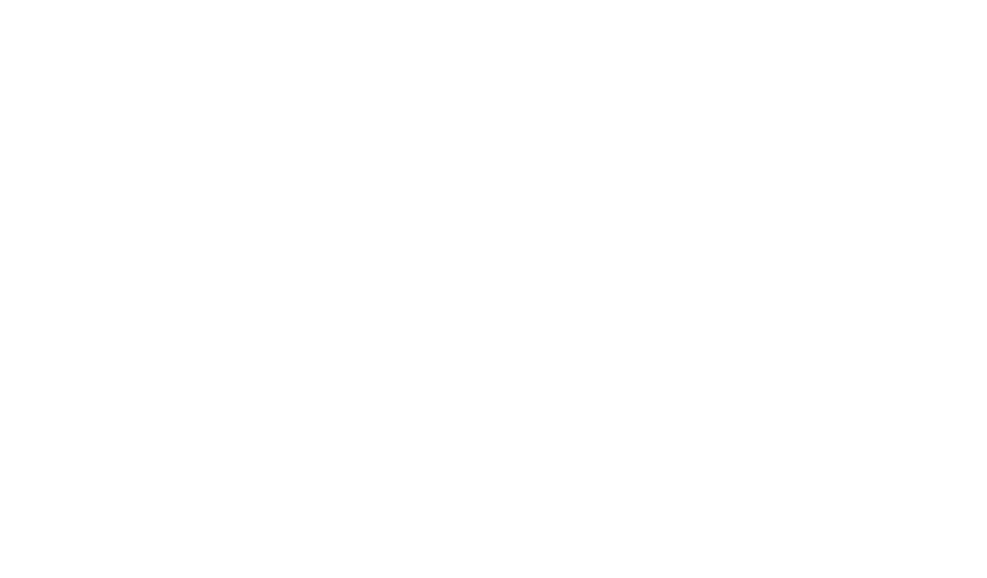
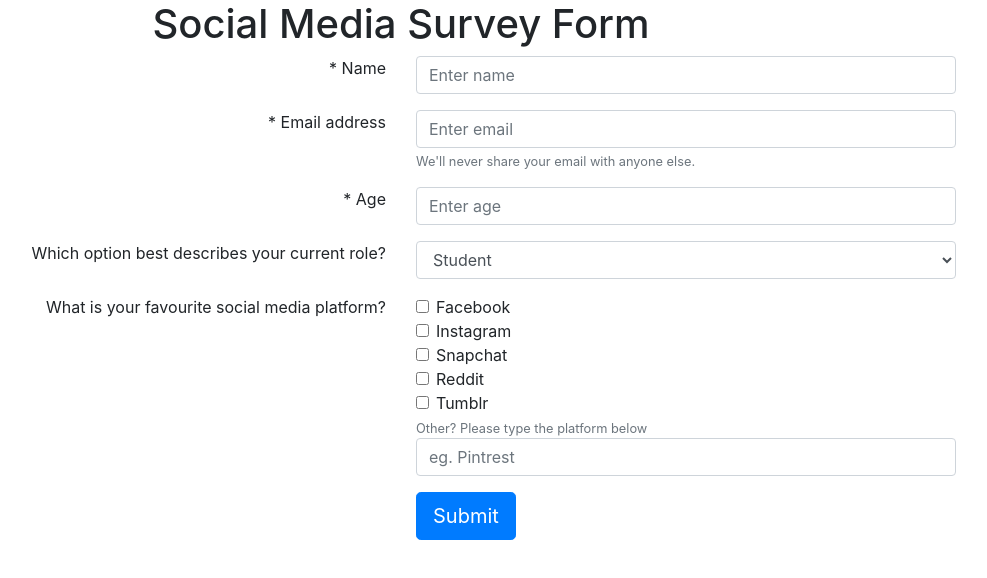
Before and after one commit to JimmyCN1/socialMediaSurveyPage, a plain HTML site: page index.html in a window 1280 px wide. Shown: the whole page, without its empty margins (239-1226 px from the left). Drawn offline with nearby package versions, Linux system fonts and the light colour scheme.

Commit message:
completed first half of form

```diff
--- a/index.html
+++ b/index.html
@@ -7,11 +7,92 @@
         <meta name="Social Media Survey" content="">
         <meta name="viewport" content="width=device-width, initial-scale=1">
         <link rel="stylesheet" href="https://stackpath.bootstrapcdn.com/bootstrap/4.3.1/css/bootstrap.min.css" integrity="sha384-ggOyR0iXCbMQv3Xipma34MD+dH/1fQ784/j6cY/iJTQUOhcWr7x9JvoRxT2MZw1T" crossorigin="anonymous">
-        <link rel="stylesheet" type="text.css" href="style.css">
+        <link rel="stylesheet" href="style.css">
     </head>
     <body>
-        <main>
-
+        <main class="container">
+            <header>
+                <div class="row justify-content-center">
+                    <h1 class="text-center">Social Media Survey Form</h1>
+                </div>
+            </header>
+            <form>
+                <div class="row form-group">
+                    <label for="name" class="col text-right">* Name</label>
+                    <div class="col">
+                        <input type="text" class="form-control" id="name" placeholder="Enter name">
+                    </div>
+                </div>
+                <div class="row form-group">
+                    <label for="email" class="col text-right">* Email address</label>
+                    <div class="col">
+                        <input type="email" class="form-control" id="email" placeholder="Enter email">
+                        <small id="emailHelp" class="form-text text-muted">We'll never share your email with anyone else.</small>
+                    </div>
+                </div>
+                <div class="row form-group">
+                    <label for="age" class="col text-right">* Age</label>
+                    <div class="col">
+                        <input type="number" class="form-control" id="age" placeholder="Enter age">
+                    </div>
+                </div>
+                <div class="row form-group">
+                    <label for="currentRole" class="col text-right">Which option best describes your current role?</label>
+                    <div class="col">
+                        <select id="currentRole" class="form-control">
+                            <option>Student</option>
+                            <option>Full-Time Job</option>
+                            <option>Prefer not to say</option>
+                            <option>Other</option>
+                        </select>
+                    </div>
+                </div>
+                <div class="row form-group">
+                    <label for="favouriteSocialMedia" class="col text-right">What is your favourite social media platform?</label>
+                    <div class="col">
+                        <div class="form-check">
+                            <input class="form-check-input" type="checkbox" id="faceBook">
+                            <label class="form-check-label" for="faceBook">
+                            Facebook
+                            </label>
+                        </div>
+                        <div class="form-check">
+                            <input class="form-check-input" type="checkbox" id="instagram">
+                            <label class="form-check-label" for="instagram">
+                            Instagram
+                            </label>
+                        </div>
+                        <div class="form-check">
+                            <input class="form-check-input" type="checkbox" id="snapchat">
+                            <label class="form-check-label" for="snapchat">
+                            Snapchat
+                            </label>
+                        </div>
+                        <div class="form-check">
+                            <input class="form-check-input" type="checkbox" id="reddit">
+                            <label class="form-check-label" for="reddit">
+                            Reddit
+                            </label>
+                        </div>
+                        <div class="form-check">
+                            <input class="form-check-input" type="checkbox" id="tumblr">
+                            <label class="form-check-label" for="tumblr">
+                            Tumblr
+                            </label>
+                        </div>
+                        <small id="emailHelp" class="form-text text-muted">Other? Please type the platform below</small>
+                        <input type="text" class="form-control" id="name" placeholder="eg. Pintrest">
+                    </div>
+                </div>
+            </form>
+            <footer>
+                <div class="row">
+                    <div class="col"></div>
+                    <div class="col">
+                        <button type="button" class="btn btn-primary btn-lg">Submit</button>
+                    </div>
+                </div>
+            </footer>
         </main>
         <script src="https://cdn.freecodecamp.org/testable-projects-fcc/v1/bundle.js"></script>
     </body>
--- a/style.css
+++ b/style.css
@@ -0,0 +1,7 @@
+form-group {
+    /* display: flex; */
+}
+
+input {
+    /* display: inline-block !important; */
+}
```
Also changed, not shown: 1 other file.
